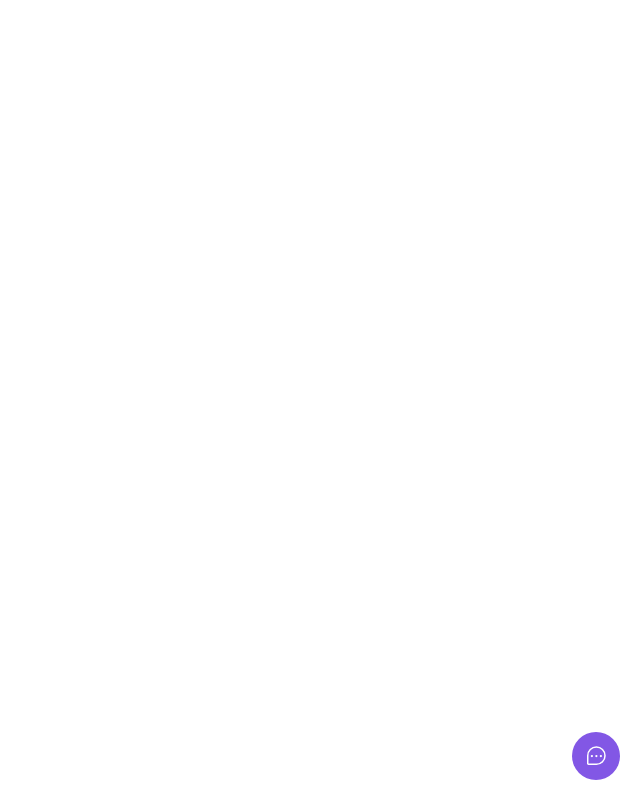
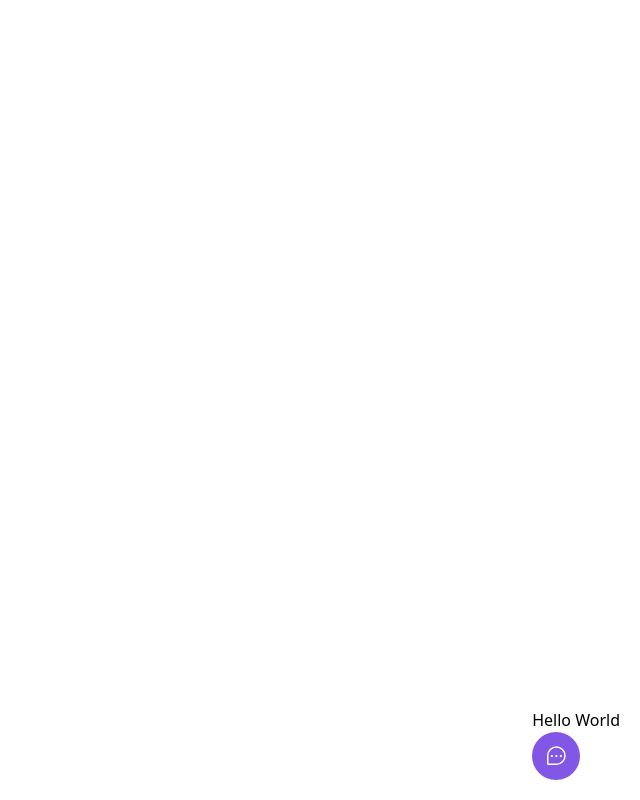
Before and after one commit to deyvsonaguiar/desafio-1, a React (Vite) app in the folder web/: page / in a window 1280 px wide. Both pictures are taken after a click on the button "feedback". Shown: the whole page, without its empty margins (640-1280 px from the left). Built offline with nearby package versions, Linux system fonts and the light colour scheme.

Commit message:
Função fechar e abriri do button

```diff
--- a/web/src/components/widget.tsx
+++ b/web/src/components/widget.tsx
@@ -1,10 +1,18 @@
 import { ChatTeardropDots } from "phosphor-react";
+import { useState } from "react";
 
 
 export function Widget() {
+    const [isWidgetOpen, setIsWidgetOpen] = useState(false)
+
+    function toggleWidgetVisibility() {
+        setIsWidgetOpen(!isWidgetOpen)
+    }
+
     return (
         <div className="absolute bottom-5 right-5">
-            <button className="
+            { isWidgetOpen && <p>Hello World</p> }
+            <button onClick={toggleWidgetVisibility} className="
             bg-brand-500 rounded-full px-3 h-12 text-white flex items-center
             group">
                 <ChatTeardropDots className="w-6 h-6" />
```
